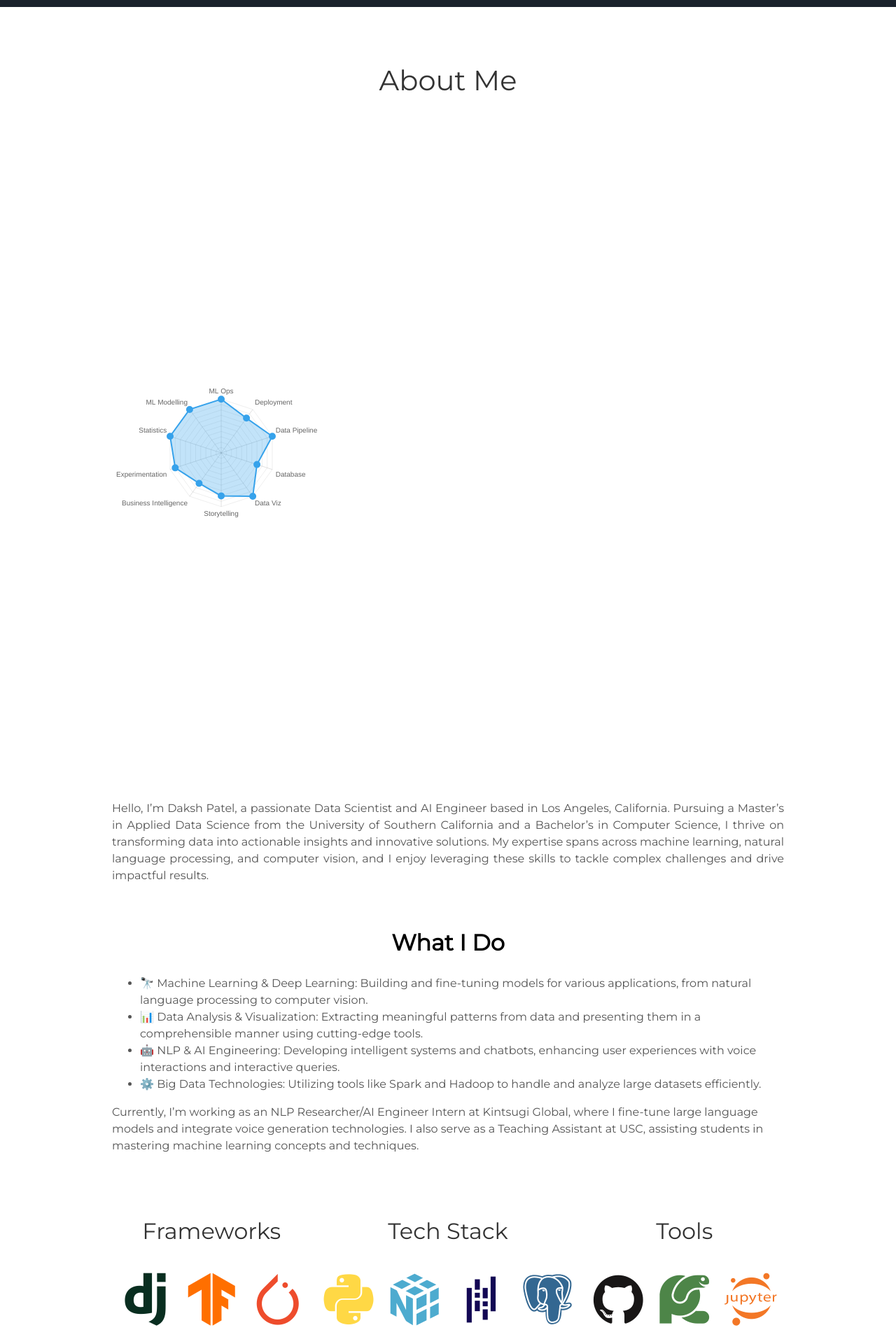
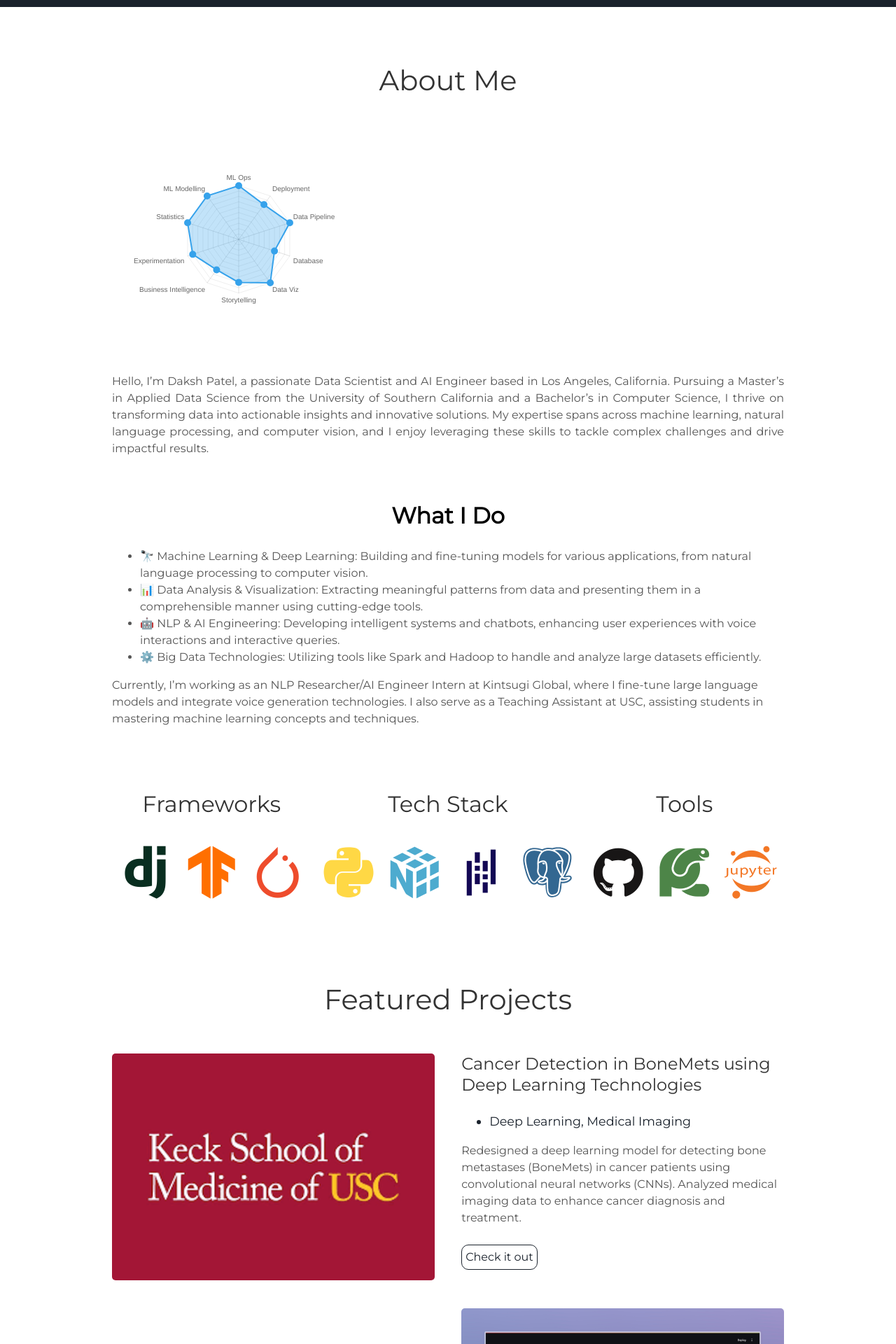
Before and after one commit to helloitsdaksh/portfolio, a Jekyll site: the page built from index.html, in a window 1280 px wide. Shown: the part 890-2810 px from the top of the page at 70% size. Built offline with Jekyll 4.4.1, drawn with Linux system fonts in a browser that asks for light colours.

Commit message:
Trying out

```diff
--- a/_includes/about.html
+++ b/_includes/about.html
@@ -37,7 +37,9 @@
         <!-- About Me Text -->
         <div class="about-text">
               <!-- Radar Chart -->
+              <div class="chart-container">
             <canvas id="myChart"></canvas>
+              </div>
             <p align="justify">
                 Hello, I’m Daksh Patel, a passionate Data Scientist and AI Engineer
                 based in Los Angeles, California. Pursuing a Master’s in Applied Data
```
